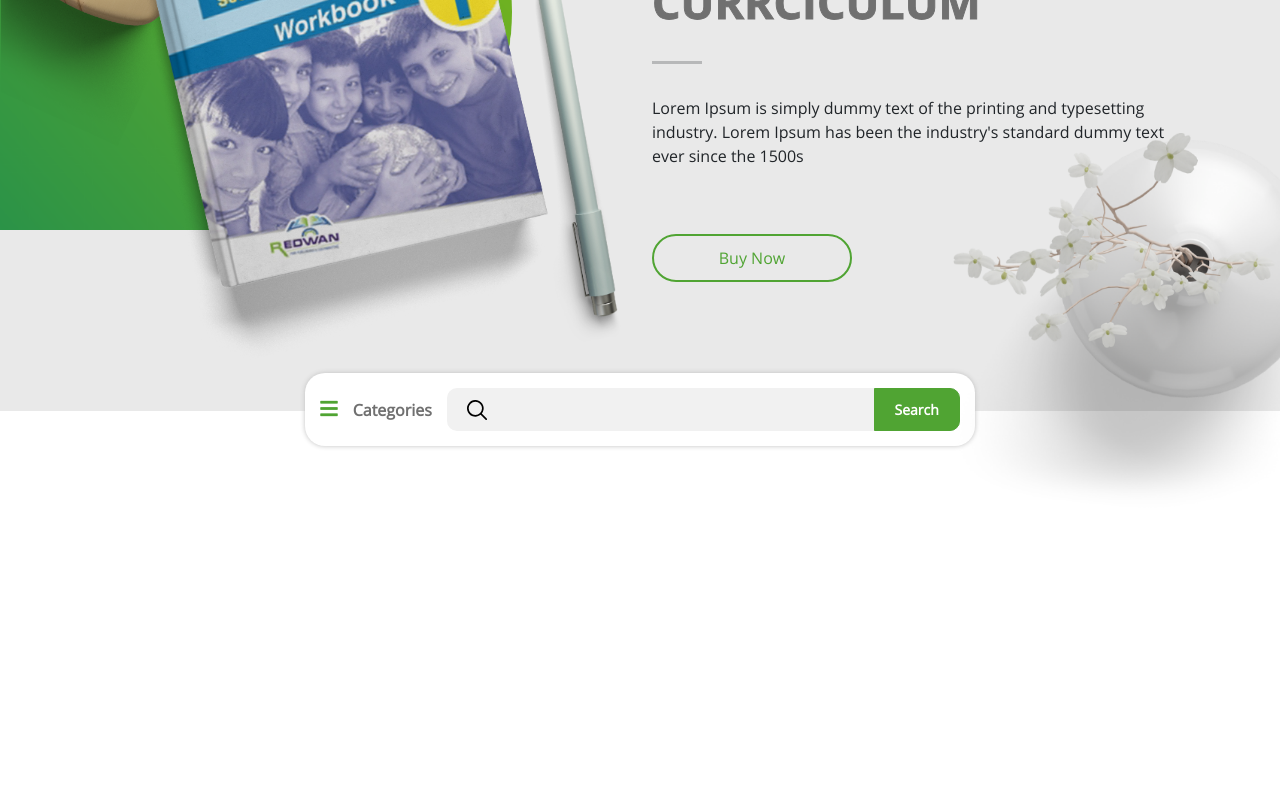
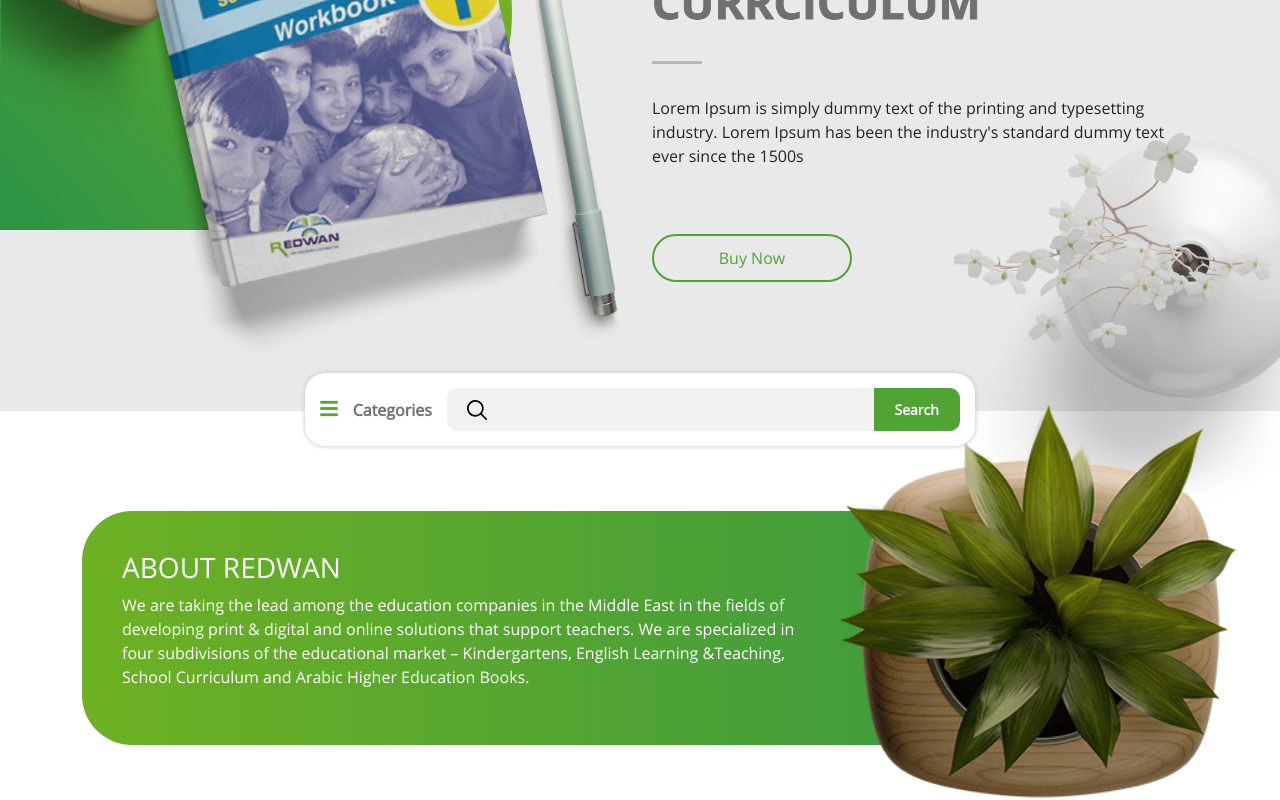
Before and after one commit to mohajore/redwan, a React (Create React App) app: page / in a window 1280 px wide. Shown: the part 371-1171 px from the top of the page. Before the commit the page ends 882 px from the top, so only its background shows below. Built offline with nearby package versions, Linux system fonts and the light colour scheme.

Commit message:
Create About Block =>in home (9/2/2021)

```diff
--- a/src/assets/style/components/blocks/_header.scss
+++ b/src/assets/style/components/blocks/_header.scss
@@ -2,7 +2,7 @@
 .header {
     padding-top: 10px;
     position: absolute;
-    z-index: 99999;
+    z-index: 99;
     width: 100%;
     top: 0;
     .header-contents {
--- /dev/null
+++ b/src/assets/style/components/pages/home/_aboutBlock.scss
@@ -0,0 +1,42 @@
+.about-block {
+    margin-top: 100px;
+    .about-block__contents {
+        padding: 40px;
+        border-radius: 50px;
+        background: rgb(110, 177, 35);
+        background: linear-gradient(90deg, rgba(110, 177, 35, 1) 0%, rgba(48, 149, 69, 1) 100%);
+        position: relative;
+        img {
+            position: absolute;
+            right: -40px;
+            bottom: -55px;
+            width: 400px;
+        }
+        color: #fff;
+        h2 {
+        }
+        p {
+            // width: 60%;
+        }
+    }
+}
+
+@include respond(laptop) {
+    .about-block .about-block__contents img {
+        right: -28px;
+        bottom: -20px;
+        width: 332px;
+    }
+    .about-block .about-block__contents {
+        padding: 30px;
+    }
+}
+@include respond(small-laptop) {
+    .about-block .about-block__contents img {
+        display: none;
+    }
+    .about-block {
+        margin-top: 60px;
+        border-radius: 30px;
+    }
+}
--- a/src/assets/style/components/pages/home/_home.scss
+++ b/src/assets/style/components/pages/home/_home.scss
@@ -1,2 +1,3 @@
 @import "../../../abstract/mixins";
 @import "./landing";
+@import "./aboutBlock";
--- a/src/assets/style/components/pages/home/_landing.scss
+++ b/src/assets/style/components/pages/home/_landing.scss
@@ -68,6 +68,8 @@
     column-gap: 15px;
     margin-bottom: -85px;
     box-shadow: 0 0 5px 0px silver;
+    position: relative;
+    z-index: 99;
     span {
         color: $secondary-color;
         font-weight: bold;
--- /dev/null
+++ b/src/components/pages/home/AboutBlock.jsx
@@ -0,0 +1,23 @@
+import React from "react";
+import { Col, Container, Row } from "react-bootstrap";
+function AboutBlock() {
+    return (
+        <div className="about-block">
+            <Container>
+                <div className="about-block__contents">
+                    <Row>
+                        <Col lg={8}>
+                            <h3>ABOUT REDWAN</h3>
+                            <p>We are taking the lead among the education companies in the Middle East in the fields of developing print & digital and online solutions that support teachers. We are specialized in four subdivisions of the educational market – Kindergartens, English Learning &Teaching, School Curriculum and Arabic Higher Education Books.</p>
+                        </Col>
+                        <Col md={4}>
+                            <img src="/images/Flower.png" alt="k" />
+                        </Col>
+                    </Row>
+                </div>
+            </Container>
+        </div>
+    );
+}
+
+export default AboutBlock;
--- a/src/components/pages/home/Home.jsx
+++ b/src/components/pages/home/Home.jsx
@@ -1,4 +1,5 @@
 import React, { Component } from "react";
+import AboutBlock from "./AboutBlock";
 import LandingPage from "./LandingPage";
 
 class Home extends Component {
@@ -6,6 +7,7 @@
         return (
             <div className="home">
                 <LandingPage />
+                <AboutBlock />
             </div>
         );
     }
--- a/src/components/pages/home/LandingPage.jsx
+++ b/src/components/pages/home/LandingPage.jsx
@@ -27,7 +27,9 @@
                     {/* landing contents start  */}
                     <Col md={6} className="m-auto">
                         <div className="landing-contents">
-                            <h2>COMPASS SOCIAL STUDENT</h2>
+                            <h2>
+                                COMPASS SOCIAL <br /> STUDENT
+                            </h2>
                             <h3>CURRCICULUM</h3>
 
                             <hr />
```
Also changed, not shown: public/images/Flower.png, src/components/pages/home/BigSale.jsx (added).
